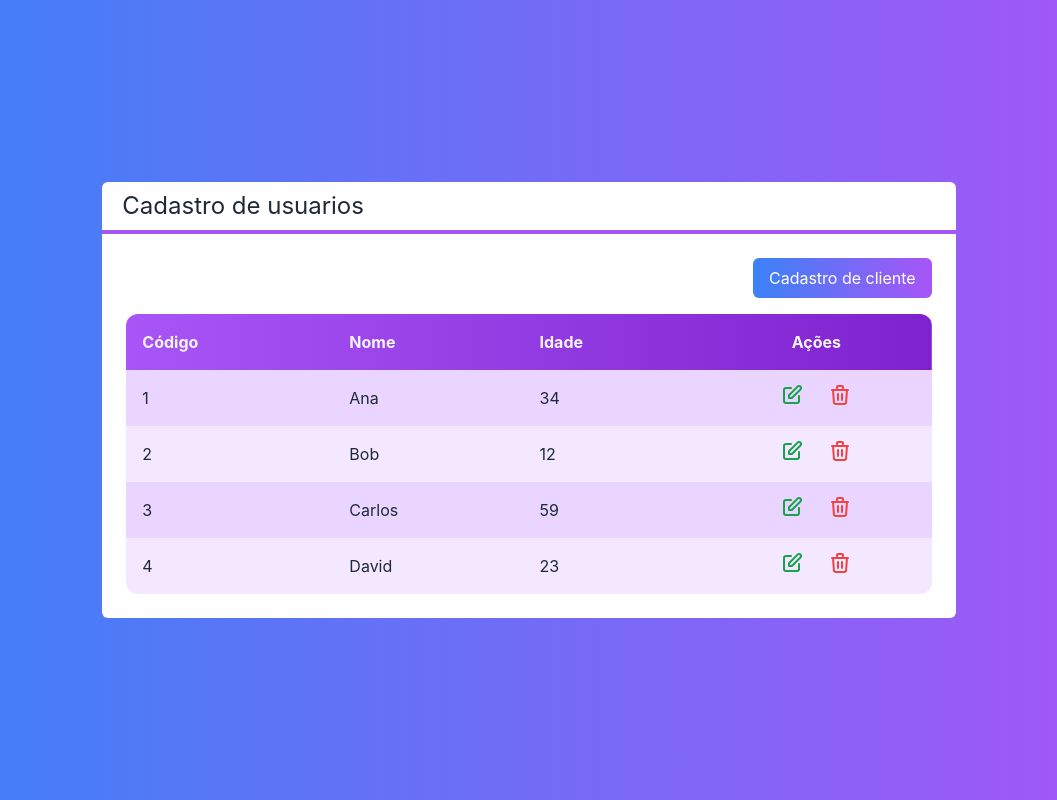
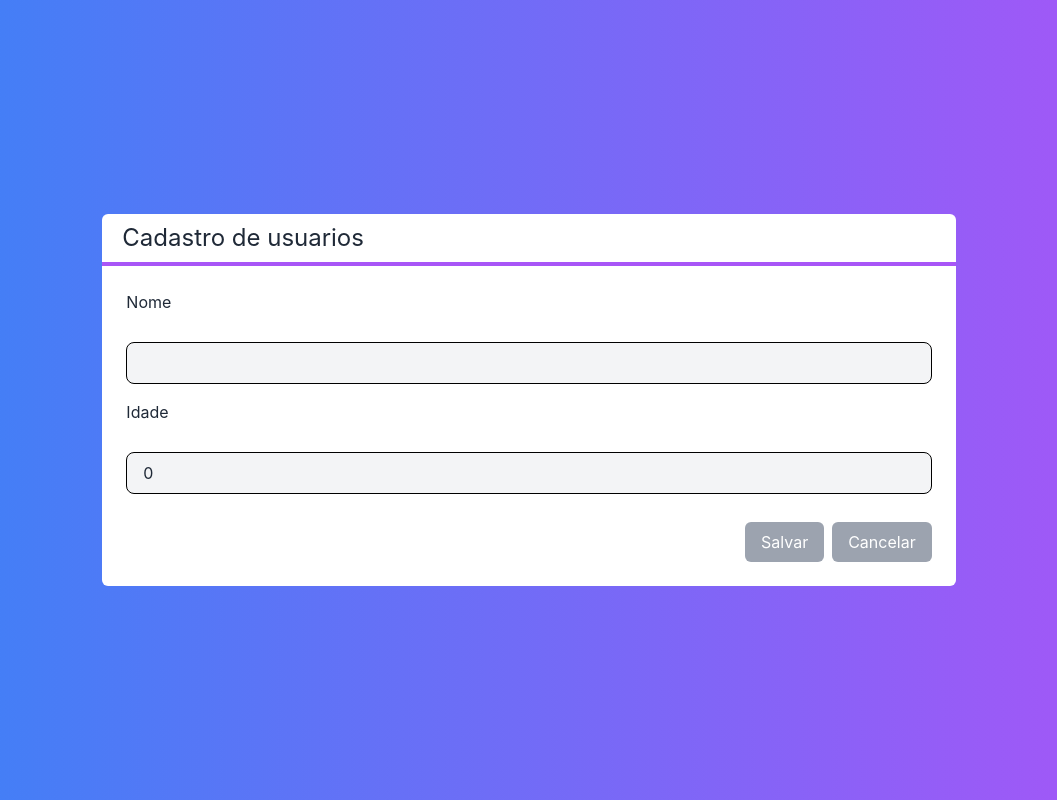
Before and after one commit to DavidWanderley/next-crud, a Next.js app: page / in a window 1280 px wide. Both pictures are taken after a click on the button "Cadastro de cliente". Shown: the whole page, without its empty margins (111-1168 px from the left). Built offline with nearby package versions, Linux system fonts and the light colour scheme.

Commit message:
atualizacao dia 26/04

```diff
--- a/package.json
+++ b/package.json
@@ -9,6 +9,7 @@
     "lint": "next lint"
   },
   "dependencies": {
+    "firebase": "^9.6.11",
     "next": "12.1.5",
     "react": "18.0.0",
     "react-dom": "18.0.0"
--- a/src/components/Botao.tsx
+++ b/src/components/Botao.tsx
@@ -2,13 +2,14 @@ interface BotaoProps{
     cor?: 'green' | 'blue' | 'gray'
     className?: string
     children: any
+    onClick?: () => void
 }
 
 export default function Botao(props: BotaoProps) {
     const cor = props.cor ?? 'gray'
     return (
-        <button className={`
-            bg-gradient-to-r from-${cor}-400 to-${cor}-700
+        <button onClick={props.onClick} className={`
+            bg-gradient-to-r from-gray-400 to-gray-400
             text-white px-4 py-2 rounded-md
             ${props.className}
         `}>
--- /dev/null
+++ b/src/components/Entrada.tsx
@@ -0,0 +1,28 @@
+interface EntradaProps{
+    tipo?: 'text' | 'number'
+    texto: string
+    valor: any
+    somenteLeitura?: Boolean
+    className?: string
+    valorMudou?: (valor: any) => void
+}
+
+export default function Entrada(props: EntradaProps){
+    return(
+        <div className={`flex flex-col ${props.className}`}>
+            <label className="mb-7">
+                {props.texto}
+            </label>
+            <input type={props.tipo ?? 'text'}
+                   value={props.valor}
+                   readOnly={props.somenteLeitura}
+                   onChange={e => props.valorMudou?.(e.target.value)}
+                   className={`
+                        border border-black rounded-lg
+                        focus:outline-none bg-gray-100 px-4 py-2
+                        ${props.somenteLeitura ? '' : 'focus:bg-white'}
+                   `}
+            />
+        </div>
+    )
+}
--- /dev/null
+++ b/src/components/Formulario.tsx
@@ -0,0 +1,49 @@
+import { useState } from "react";
+import Cliente from "../core/Cliente"
+import Botao from "./Botao";
+import Entrada from "./Entrada";
+
+interface FormularioProps{
+    cliente: Cliente
+    clienteMudou?: (cliente: Cliente) => void
+    cancelado?: () => void
+}
+
+export default function Formulario(props: FormularioProps){
+    const id = props.cliente?.id
+    const [nome, setNome] = useState(props.cliente?.nome ?? '')
+    const [idade, setIdade] = useState(props.cliente?.idade ?? 0)
+
+    return(
+        <div>
+            {id ? (
+                <Entrada
+                    somenteLeitura
+                    texto="Codigo"
+                    valor={id}
+                    className="mb-4"
+                />
+            ) : false}
+            <Entrada
+                texto="Nome"
+                valor={nome}
+                valorMudou={setNome}
+                className="mb-4"
+            />
+            <Entrada
+                texto="Idade"
+                tipo="number"
+                valor={idade}
+                valorMudou={setIdade}
+            />
+            <div className="flex justify-end mt-7">
+                <Botao cor="blue" className="mr-2" onClick={() => props.clienteMudou?.(new Cliente(nome, +idade, id))}>
+                    {id ? 'Alterar' : 'Salvar'}
+                </Botao>
+                <Botao onClick={props.cancelado}>
+                    Cancelar
+                </Botao>
+            </div>
+        </div>
+    )
+}
--- a/src/pages/index.tsx
+++ b/src/pages/index.tsx
@@ -1,9 +1,14 @@
+import { useState } from "react";
 import Botao from "../components/Botao";
+import Formulario from "../components/Formulario";
 import Layout from "../components/Layout";
 import Tabela from "../components/Tabela";
 import Cliente from "../core/Cliente";
 
 export default function Home() {
+
+  const [cliente, setCliente] = useState<Cliente>(Cliente.vazio())
+  const [visivel, setVisivel] = useState<'tabela' | 'form'>('tabela')
 
   const clientes = [
     new Cliente('Ana', 34, '1'),
@@ -13,11 +18,22 @@ export default function Home() {
   ]
 
   function clienteSelecionado(cliente: Cliente){
-    console.log(cliente.nome)
+    setCliente(cliente)
+    setVisivel('form')
   }
 
   function clienteExcluido(cliente: Cliente){
     console.log(`Excluir ${cliente.nome}!!!`)
+  }
+
+  function novoCliente(){
+    setCliente(Cliente.vazio())
+    setVisivel('form')
+  }
+
+  function salvarCliente(cliente: Cliente){
+    console.log(cliente)
+    setVisivel('tabela')
   }
 
   return (
@@ -27,13 +43,28 @@ export default function Home() {
       text-white
     `}>
       <Layout titulo="Cadastro de usuarios">
+        {visivel === 'tabela' ? (
+          <>
             <div className="flex justify-end">
-          <Botao cor="green" className="mb-4">Cadastro de cliente</Botao>
+              <Botao cor="green" className="mb-4"
+                onClick={novoCliente}>
+                Cadastro de cliente
+              </Botao>
             </div>
             <Tabela clientes={clientes}
               clienteSelecionado={clienteSelecionado}
               clienteExcluido={clienteExcluido}
             />
+          </>
+        ): (
+          <Formulario
+            cliente={cliente}
+            clienteMudou={salvarCliente}
+            cancelado={() => setVisivel('tabela')}
+          />
+        )}
+
+
       </Layout>
     </div>
   )
--- a/tailwind.config.js
+++ b/tailwind.config.js
@@ -1,16 +1,16 @@
 module.exports = {
-  purge:{
-    content: [
-      "./src/pages/**/*.{js,ts,jsx,tsx}",
-      "./src/components/**/*.{js,ts,jsx,tsx}",
-    ],
-    safelist:[
-      /^bg-/,
-      /^to-/,
-      /^from-/,
-    ]
 
-  },
+  content: [
+    "./src/pages/**/*.{js,ts,jsx,tsx}",
+    "./src/components/**/*.{js,ts,jsx,tsx}",
+  ],
+
+  safelist: [
+    'bg-',
+    'to-',
+    'from-',
+  ],
+
   theme: {
     extend: {},
   },
```
Also changed, not shown: src/backend/config.ts (added, +12 -0 lines), 2 other files (tests, documents, lock files or other folders). Lines whose indentation alone changed are shown as unchanged.
